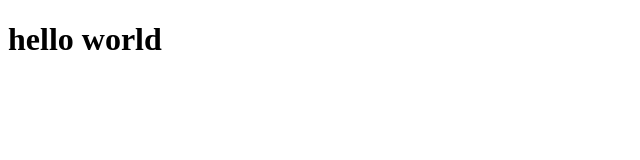
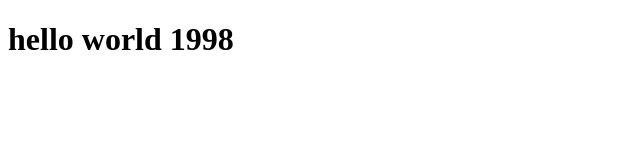
Before and after one commit to PanjiArsutio/training1revou, a plain HTML site: page index.html in a window 1280 px wide. Shown: the whole page, without its empty margins (0-640 px from the left). Drawn offline with Linux system fonts and the light colour scheme.

Commit message:
second commit

```diff
--- a/index.html
+++ b/index.html
@@ -4,6 +4,6 @@
     <title>Website title</title>
 </head>
 <body>
-    <h1>hello world</h1>
+    <h1>hello world 1998</h1>
 </body>
 </html>
```
